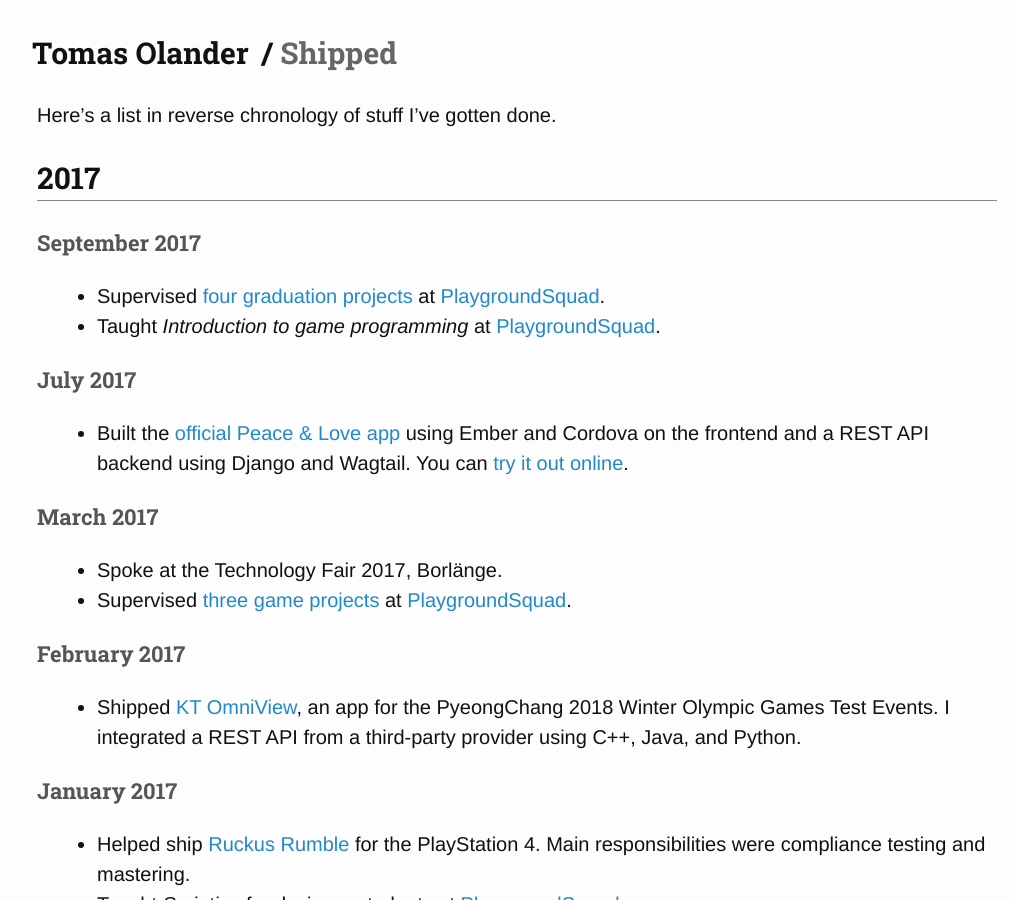
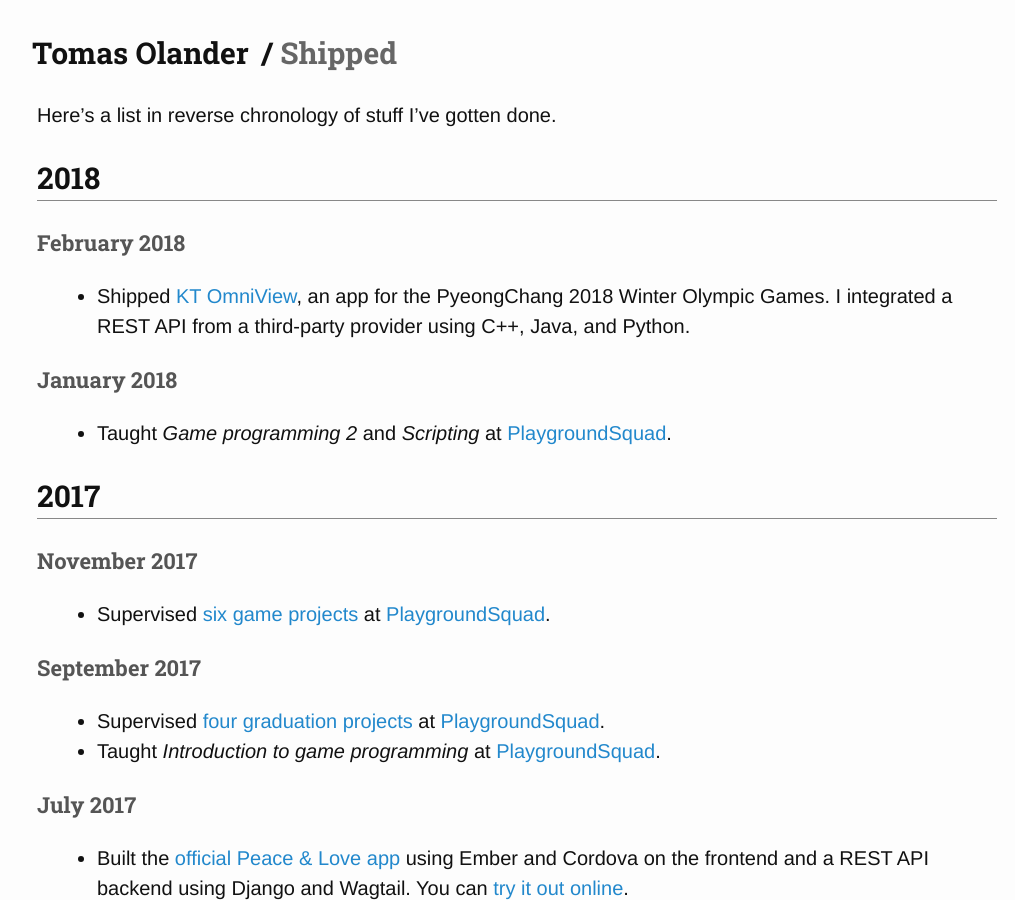
Before and after one commit to toumaz/toumaz.github.io, a Jekyll site: the page built from shipped.md, in a window 1280 px wide and 900 px high. Shown: the whole window, without its empty margins (123-1138 px from the left). Built offline with Jekyll 4.4.1, drawn with Linux system fonts in a browser that asks for light colours; nearby versions of some CDN libraries.

Commit message:
Add February 2018

```diff
--- a/shipped.md
+++ b/shipped.md
@@ -6,7 +6,20 @@
 
 Here's a list in reverse chronology of stuff I've gotten done.
 
+## 2018
+
+### February 2018
+* Shipped [KT OmniView], an app for the PyeongChang 2018 Winter Olympic Games.
+  I integrated a REST API from a third-party provider using C++,
+  Java, and Python.
+
+### January 2018
+* Taught *Game programming 2* and *Scripting* at [PlaygroundSquad].
+
 ## 2017
+
+### November 2017
+* Supervised [six game projects][psq2017p1] at [PlaygroundSquad].
 
 ### September 2017
 * Supervised [four graduation projects][psq2016p3] at [PlaygroundSquad].
```
Also changed, not shown: other parts of shipped.md (+1 -0 lines).
